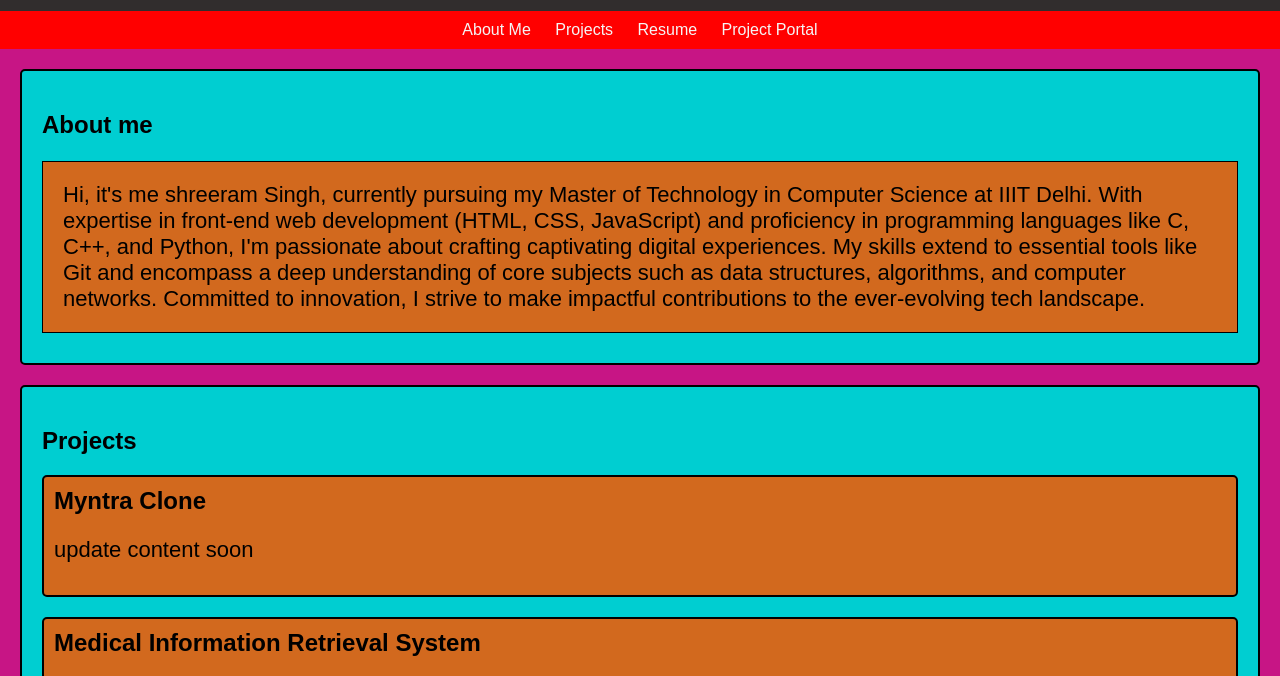
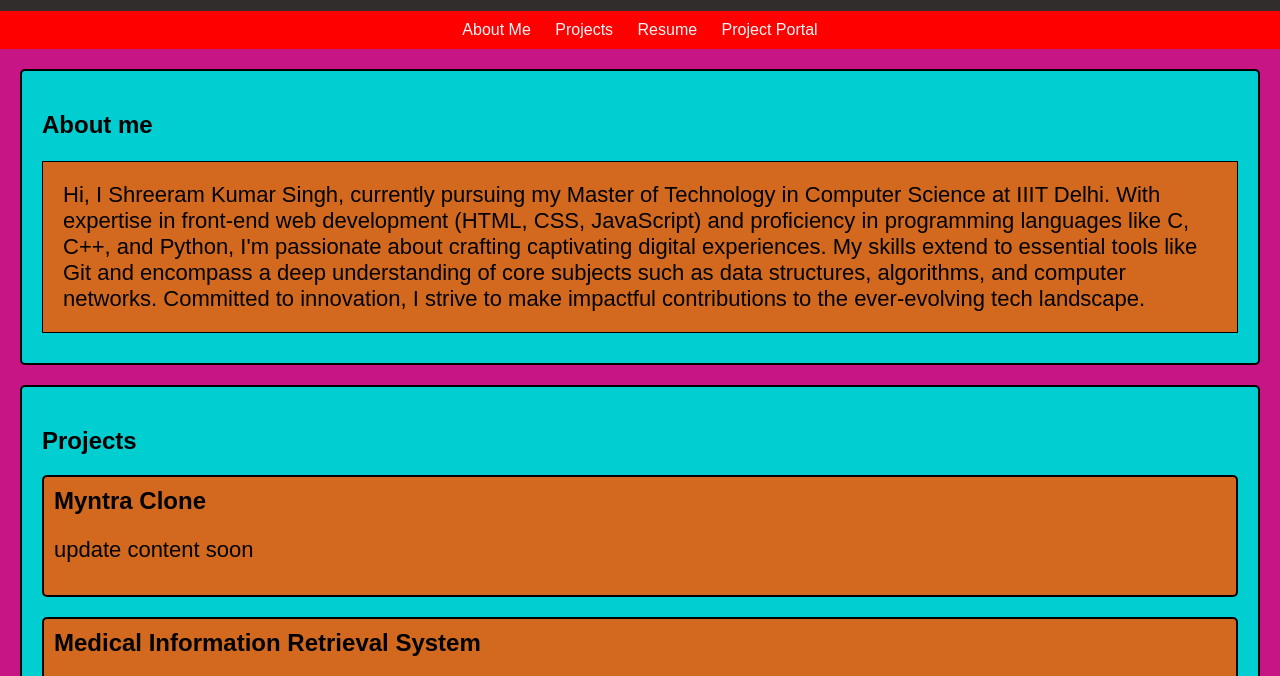
Before and after one commit to Shreeram23091/portfolio-Demo, a plain HTML site: page index.html in a window 1280 px wide. Shown: the part 89-765 px from the top of the page. Drawn offline with Linux system fonts and the light colour scheme.

Commit message:
it's me to I

```diff
--- a/index.html
+++ b/index.html
@@ -100,7 +100,7 @@
     <section id="about">
         <h1>About me</h1>
         <p>
-            Hi, it's me shreeram Singh, currently pursuing my Master of Technology in Computer Science at IIIT Delhi. With expertise in front-end web development (HTML, CSS, JavaScript) and proficiency in programming languages like C, C++, and Python, I'm passionate about crafting captivating digital experiences. My skills extend to essential tools like Git and encompass a deep understanding of core subjects such as data structures, algorithms, and computer networks. Committed to innovation, I strive to make impactful contributions to the ever-evolving tech landscape.
+            Hi, I Shreeram Kumar Singh, currently pursuing my Master of Technology in Computer Science at IIIT Delhi. With expertise in front-end web development (HTML, CSS, JavaScript) and proficiency in programming languages like C, C++, and Python, I'm passionate about crafting captivating digital experiences. My skills extend to essential tools like Git and encompass a deep understanding of core subjects such as data structures, algorithms, and computer networks. Committed to innovation, I strive to make impactful contributions to the ever-evolving tech landscape.
         </p>
     </section>
     <section id="projects">
```
